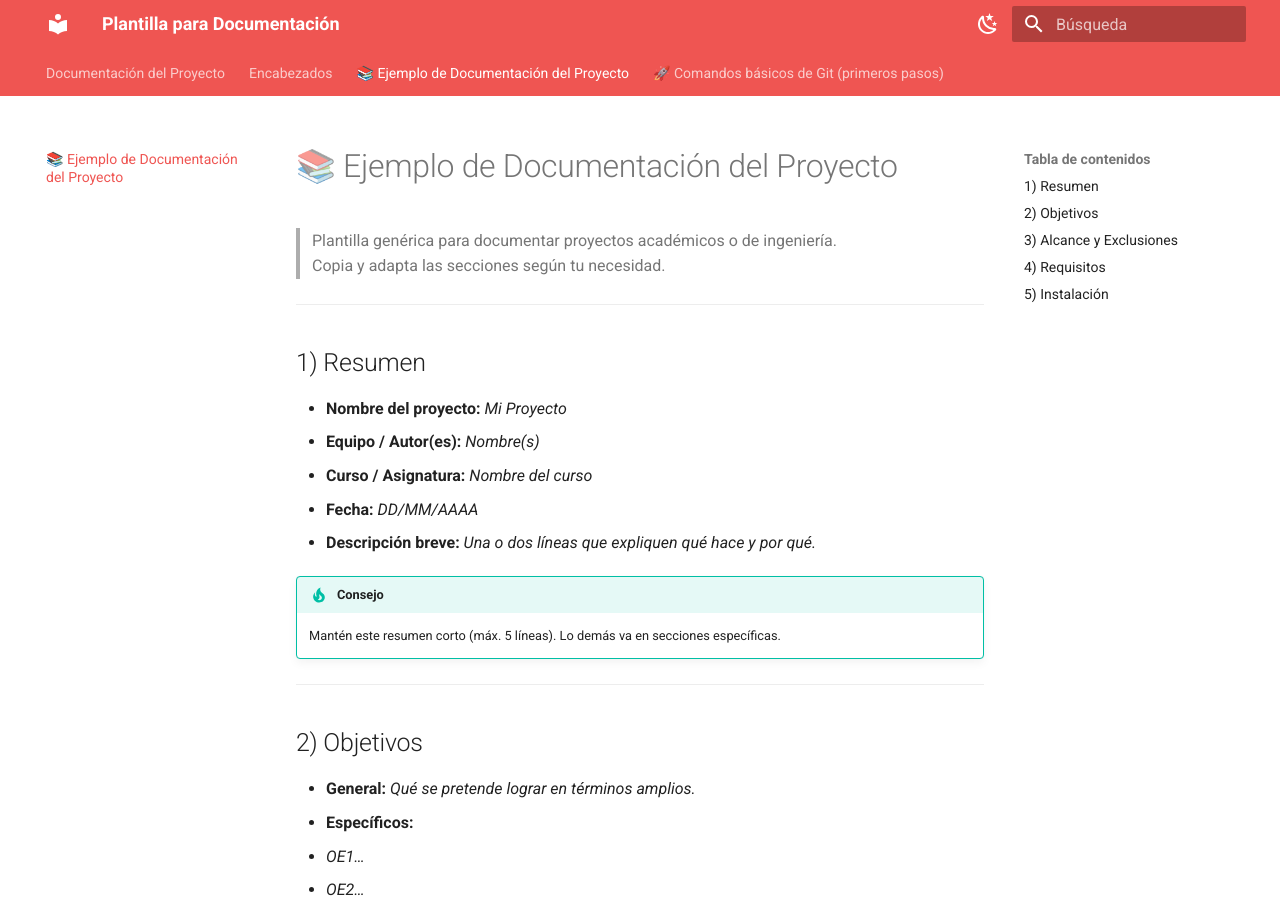
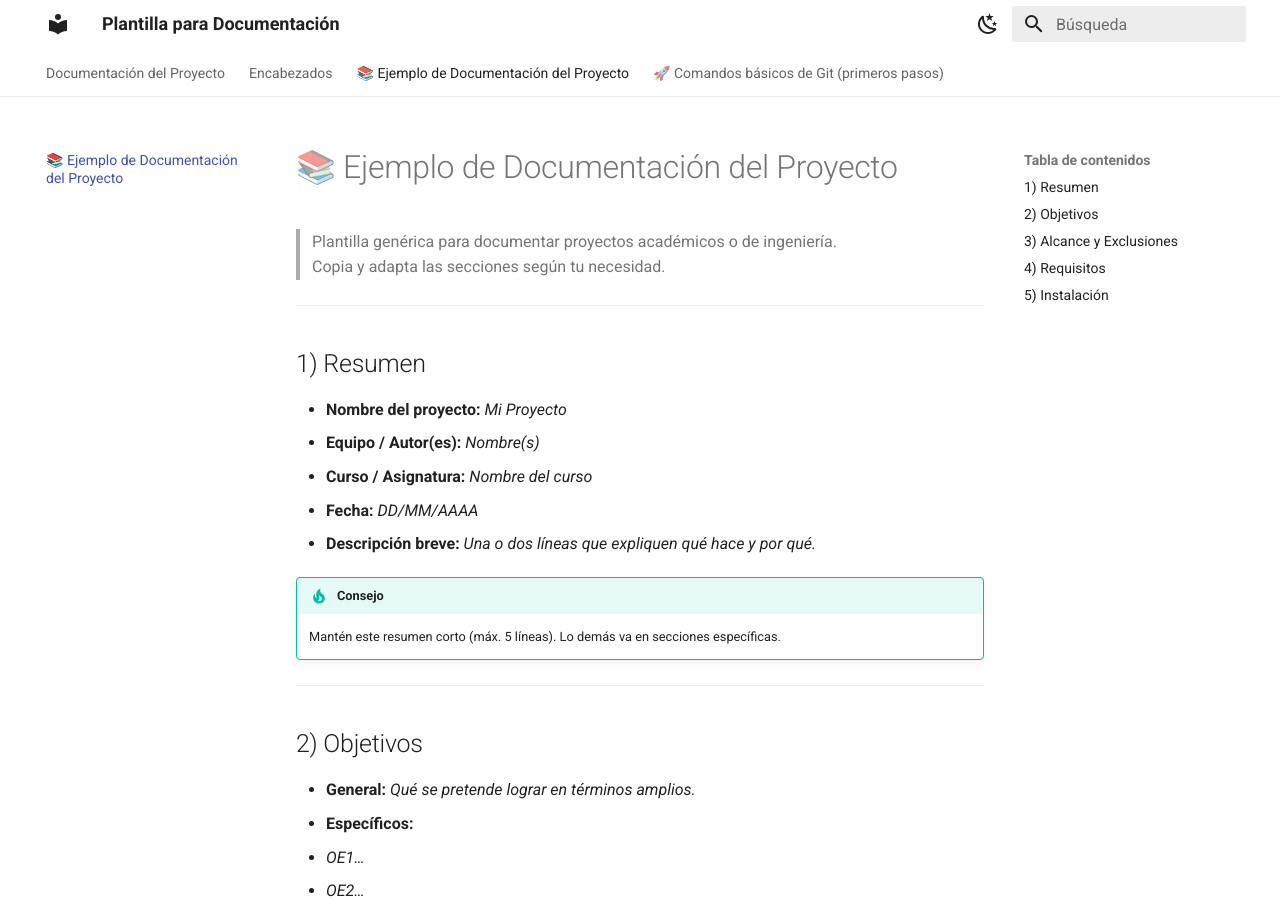
Before and after one commit to juangaona712-ship-it/Producci-n_electronica, an MkDocs documentation site: the page built from docs/ejemplo.md, in a window 1280 px wide and 900 px high. Built offline with MkDocs 1.6.1 and Material for MkDocs 9.7.7, drawn with Linux system fonts in a browser that asks for light colours.

```diff
--- a/mkdocs.yml
+++ b/mkdocs.yml
@@ -8,6 +8,21 @@ theme:
     text: Roboto
     code: JetBrains Mono
   palette:
+    # Modo claro (Estilo de la imagen: barra superior blanca y limpia, detalles azules)
+    - scheme: default
+      primary: white
+      accent: blue
+      toggle:
+        icon: material/weather-night
+        name: Cambiar a modo oscuro
+
+    # Modo oscuro (Mantiene el azul moderno pero descansa la vista con fondo oscuro)
+    - scheme: slate
+      primary: blue grey
+      accent: blue
+      toggle:
+        icon: material/weather-sunny
+        name: Cambiar a modo claro
     # Modo claro
     - scheme: default
       primary: red
```
